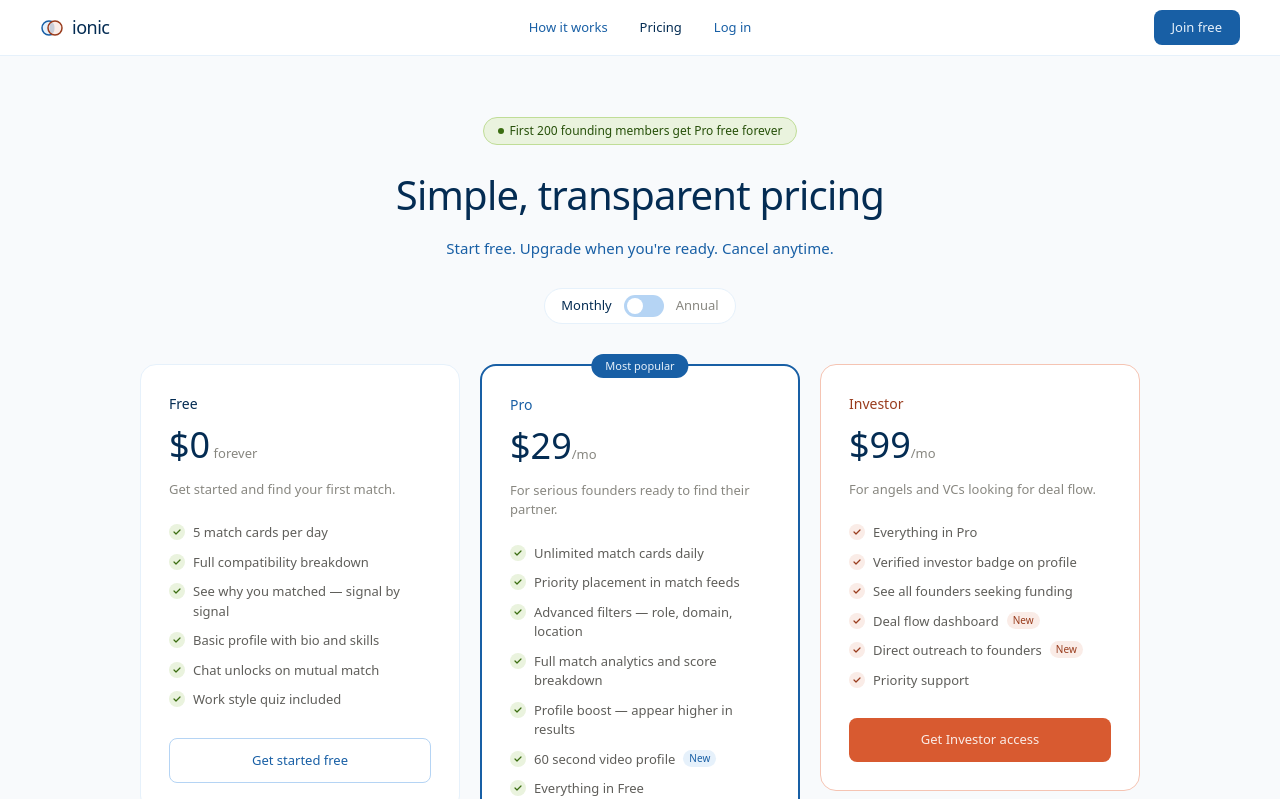
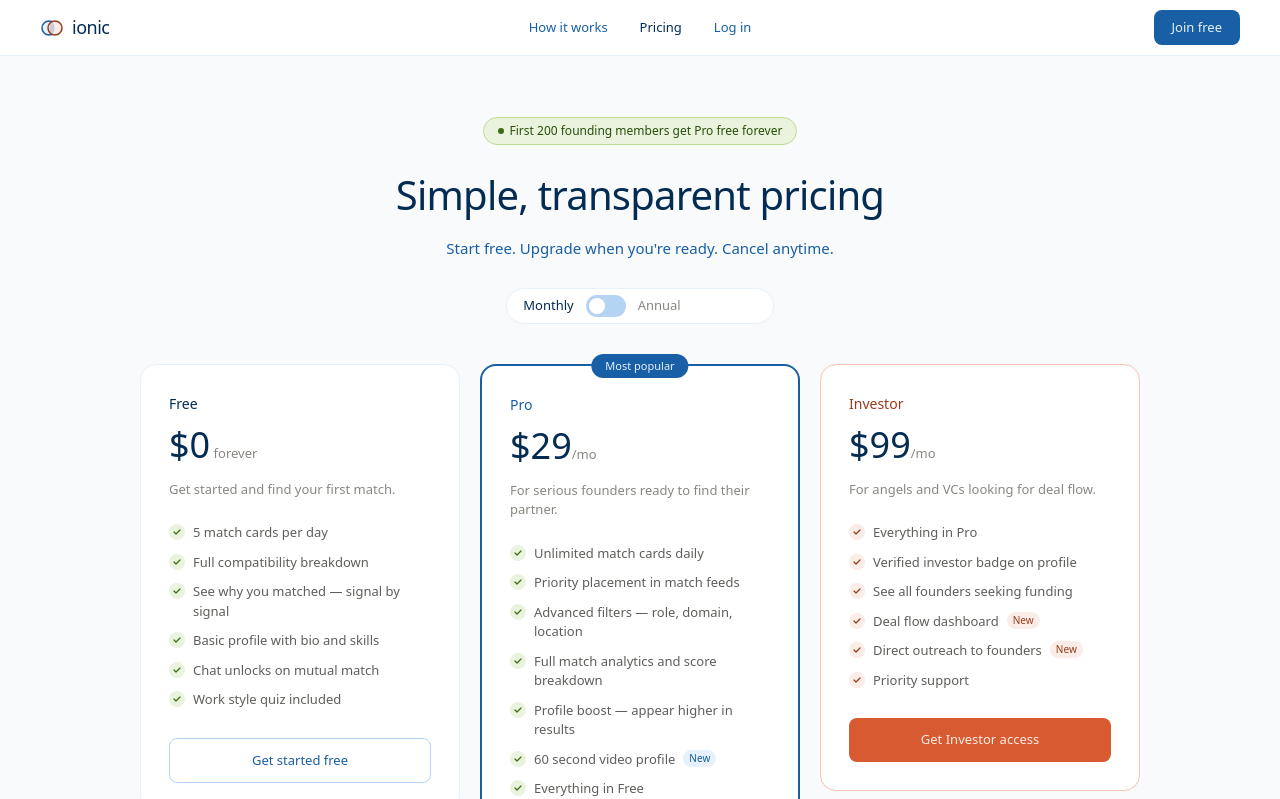
Before and after one commit to zkhan061397/ionic, a Next.js app: page /pricing in a window 1280 px wide. Shown: the top 799 px of the page. Built offline with nearby package versions, Linux system fonts and the light colour scheme.

Commit message:
ui fixes — logo size, toggle fix

```diff
--- a/app/how/page.tsx
+++ b/app/how/page.tsx
@@ -7,12 +7,12 @@ export default function How() {
       {/* Nav */}
       <nav style={{background: '#fff', borderBottom: '0.5px solid #E6F1FB', padding: '0 40px', height: '56px', display: 'grid', gridTemplateColumns: '1fr auto 1fr', alignItems: 'center'}}>
         <a href="/" style={{display: 'flex', alignItems: 'center', gap: '8px', textDecoration: 'none'}}>
-          <svg width="24" height="24" viewBox="0 0 24 24">
+          <svg width="28" height="28" viewBox="0 0 24 24">
             <circle cx="9" cy="12" r="7" fill="#E6F1FB" stroke="#185FA5" strokeWidth="1.5"/>
             <circle cx="15" cy="12" r="7" fill="#FAECE7" stroke="#993C1D" strokeWidth="1.5"/>
             <ellipse cx="12" cy="12" rx="2.5" ry="5" fill="#185FA5" fillOpacity="0.22"/>
           </svg>
-          <span style={{fontSize: '18px', fontWeight: 500, color: '#042C53', letterSpacing: '-0.5px'}}>ionic</span>
+          <span style={{fontSize: '22px', fontWeight: 500, color: '#042C53', letterSpacing: '-0.5px'}}>ionic</span>
         </a>
         <div style={{display: 'flex', gap: '32px', alignItems: 'center'}}>
           <a href="/how" style={{fontSize: '13px', color: '#042C53', fontWeight: 500, textDecoration: 'none'}}>How it works</a>
--- a/app/pricing/page.tsx
+++ b/app/pricing/page.tsx
@@ -46,7 +46,9 @@ export default function Pricing() {
     <div style={{position: 'absolute', top: '3px', left: annual ? '21px' : '3px', width: '16px', height: '16px', borderRadius: '50%', background: '#fff', transition: 'left 0.2s'}}></div>
   </div>
   <span style={{fontSize: '13px', color: annual ? '#042C53' : '#888780', fontWeight: annual ? 500 : 400}}>Annual</span>
-          {annual && <span style={{fontSize: '11px', background: '#EAF3DE', color: '#27500A', padding: '2px 8px', borderRadius: '20px', fontWeight: 500}}>Save 35%</span>}
+  <div style={{width: '64px', display: 'flex', justifyContent: 'center'}}>
+    <span style={{fontSize: '11px', background: '#EAF3DE', color: '#27500A', padding: '2px 8px', borderRadius: '20px', fontWeight: 500, visibility: annual ? 'visible' : 'hidden', whiteSpace: 'nowrap'}}>Save 35%</span>
+  </div>
 </div>
       </section>
 
```
Lines whose indentation alone changed are shown as unchanged.
